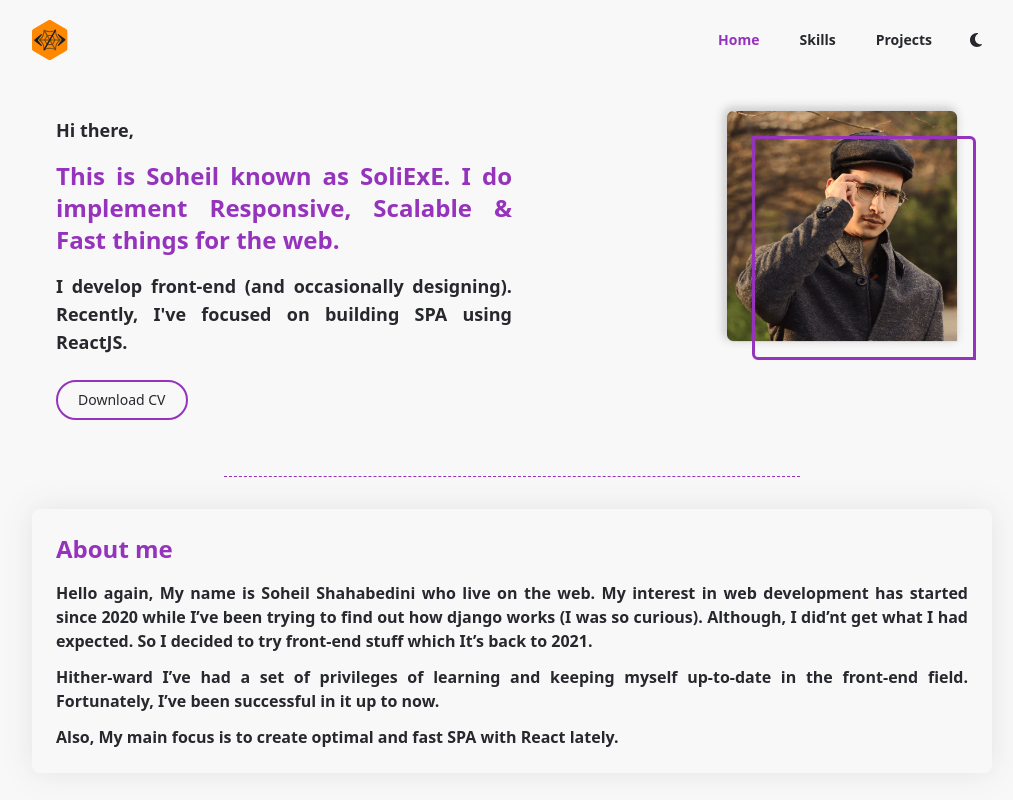
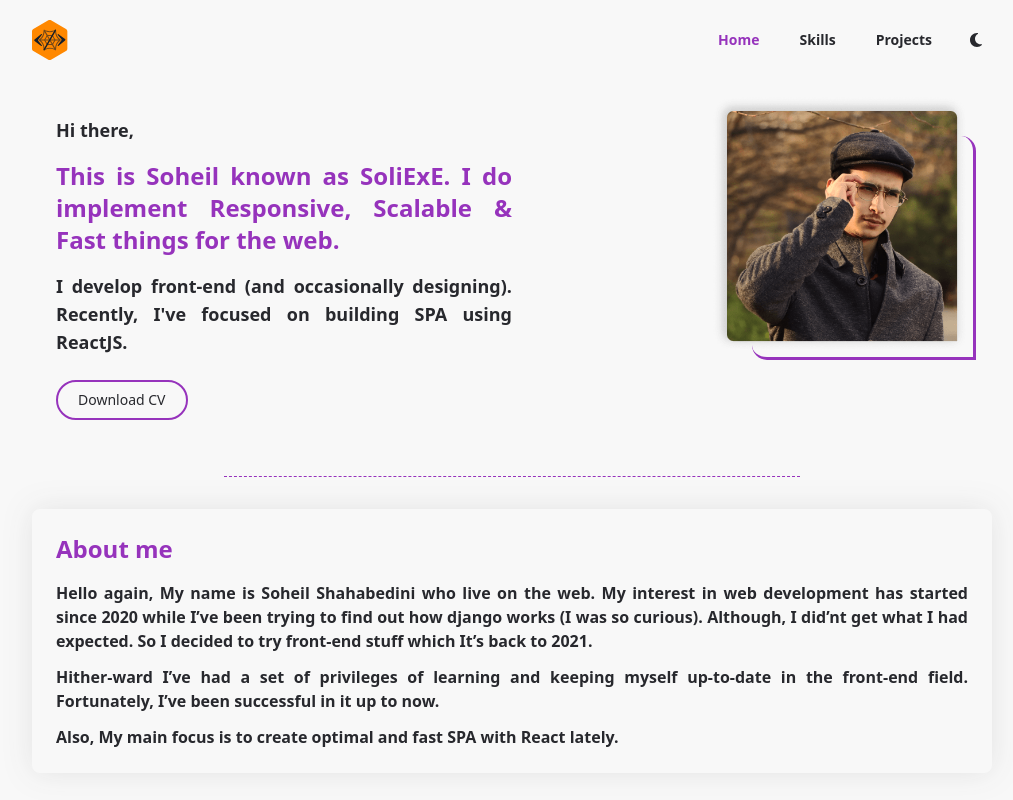
Before and after one commit to soli-exe/my-portfolio, a React (Create React App) app: page / in a window 1280 px wide. Shown: the top 800 px of the page, without its empty margins (128-1141 px from the left). Built offline with nearby package versions, Linux system fonts and the light colour scheme.

Commit message:
fix: fix border overflowing on image

```diff
--- a/src/components/Intro.js
+++ b/src/components/Intro.js
@@ -9,8 +9,9 @@ const PictureFrame = styled.picture`
         position: absolute;
         top: 2.5rem;
         left: 2.5rem;
-        border: 3px solid #9633BC;
-        border-radius: 0 6px 0 6px;
+        border-bottom: 3px solid #9633BC;
+        border-right: 3px solid #9633BC;
+        border-radius: 0 15px 0 15px;
         width: 14rem;
         height: 14rem;
     }
```
